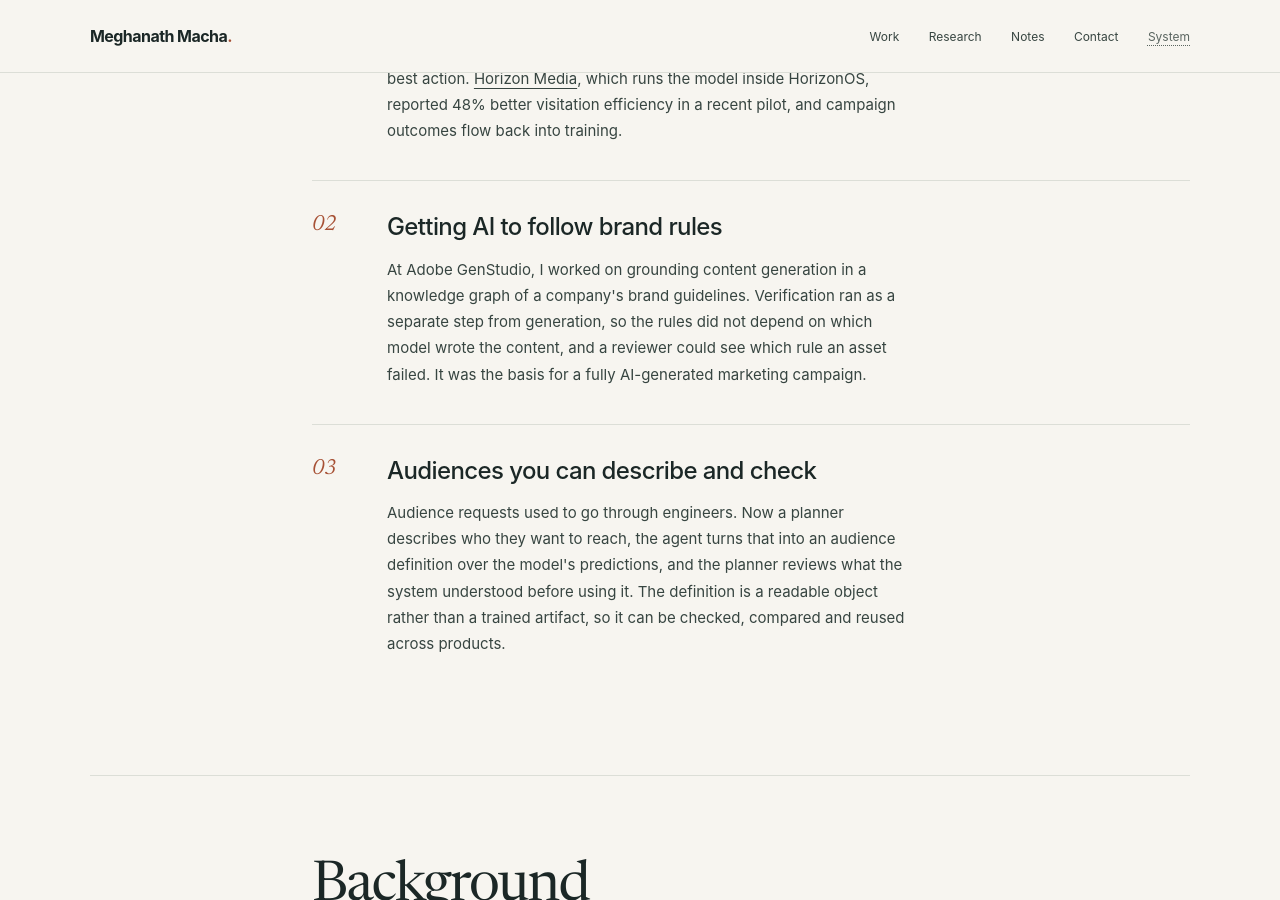
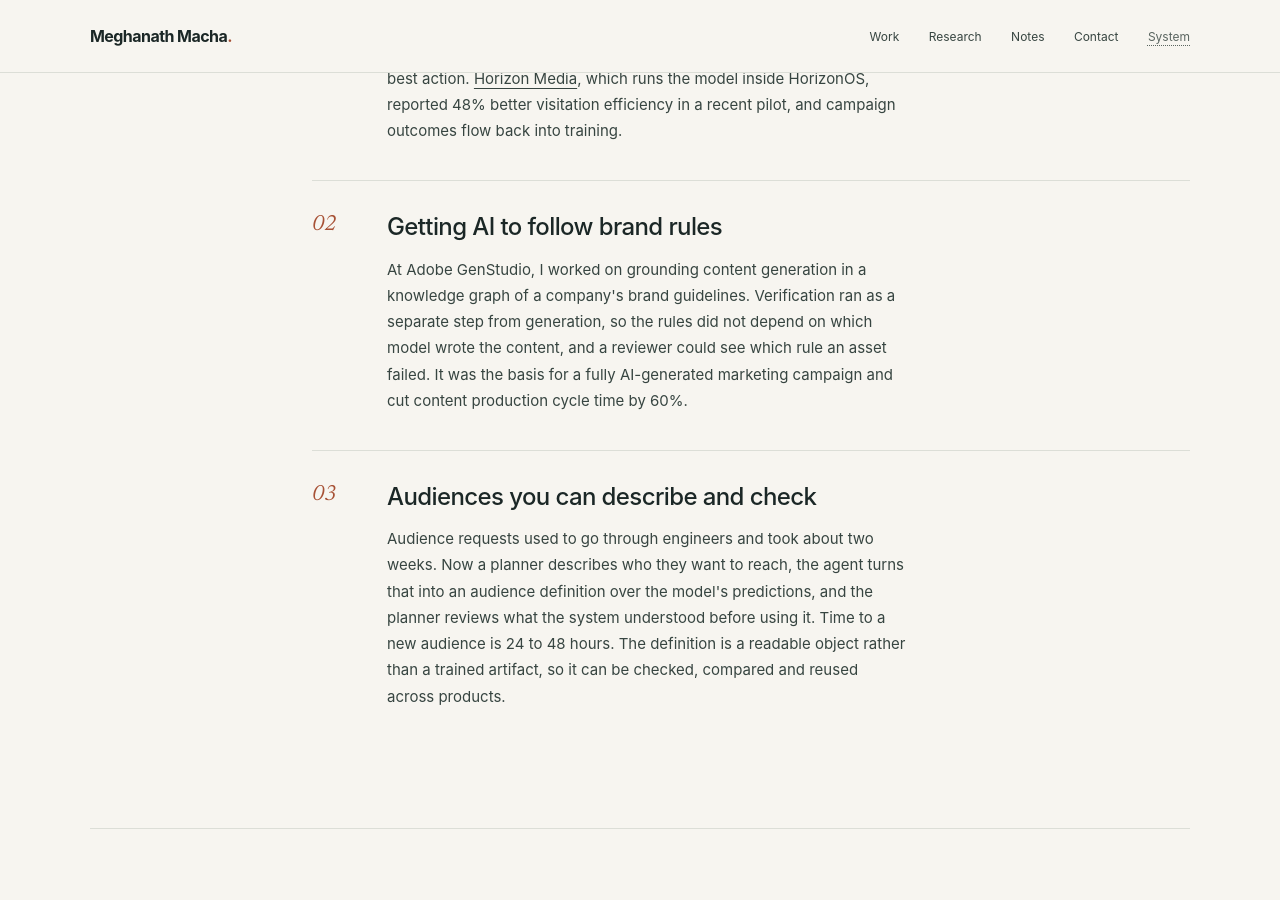
Before and after one commit to mmacha/mmacha.github.io, a Jekyll site: the page built from index.html, in a window 1280 px wide and 900 px high, scrolled down 1763 px. Built offline with Jekyll 4.4.1, drawn with Linux system fonts in a browser that asks for light colours.

Commit message:
Add time-to-audience and content velocity figures to work items
Co-Authored-By: Claude Fable 5.1 <noreply@anthropic.com>

```diff
--- a/index.html
+++ b/index.html
@@ -38,11 +38,11 @@ og_type: profile
       </div></article>
       <article class="work-item"><div class="work-number">02</div><div>
         <h3>Getting AI to follow brand rules</h3>
-        <p>At Adobe GenStudio, I worked on grounding content generation in a knowledge graph of a company's brand guidelines. Verification ran as a separate step from generation, so the rules did not depend on which model wrote the content, and a reviewer could see which rule an asset failed. It was the basis for a fully AI-generated marketing campaign.</p>
+        <p>At Adobe GenStudio, I worked on grounding content generation in a knowledge graph of a company's brand guidelines. Verification ran as a separate step from generation, so the rules did not depend on which model wrote the content, and a reviewer could see which rule an asset failed. It was the basis for a fully AI-generated marketing campaign and cut content production cycle time by 60%.</p>
       </div></article>
       <article class="work-item"><div class="work-number">03</div><div>
         <h3>Audiences you can describe and check</h3>
-        <p>Audience requests used to go through engineers. Now a planner describes who they want to reach, the agent turns that into an audience definition over the model's predictions, and the planner reviews what the system understood before using it. The definition is a readable object rather than a trained artifact, so it can be checked, compared and reused across products.</p>
+        <p>Audience requests used to go through engineers and took about two weeks. Now a planner describes who they want to reach, the agent turns that into an audience definition over the model's predictions, and the planner reviews what the system understood before using it. Time to a new audience is 24 to 48 hours. The definition is a readable object rather than a trained artifact, so it can be checked, compared and reused across products.</p>
       </div></article>
     </div>
   </section>
```
